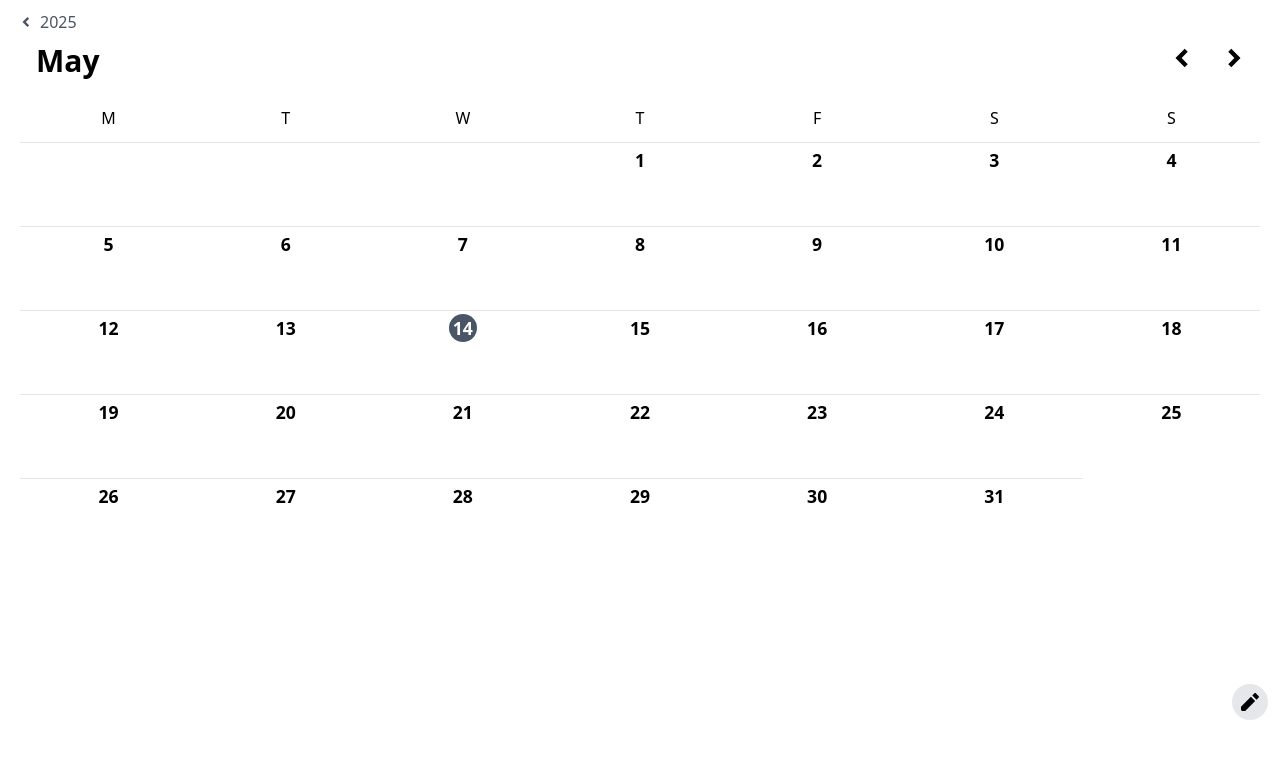
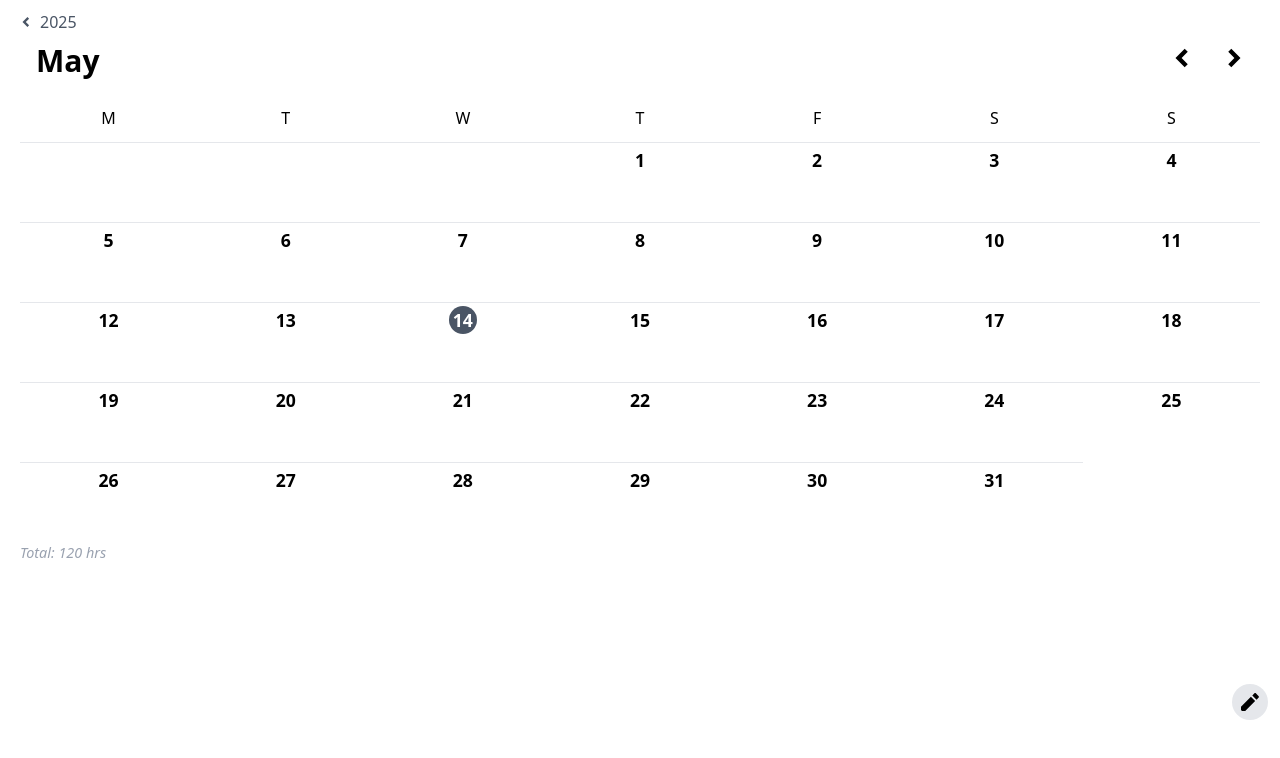
Before and after one commit to alexmonteirodev/gp-schedule-react, a React (Vite) app: page / in a window 1280 px wide. Shown: the top 758 px of the page. Built offline with nearby package versions, Linux system fonts and the light colour scheme.

Commit message:
upgrade hours and color text colors

```diff
--- a/src/Components/Calendar/Calendar.jsx
+++ b/src/Components/Calendar/Calendar.jsx
@@ -1,12 +1,14 @@
 import React from "react";
 import CalendarBody from "./CalendarBody";
 import CalendarHeader from "./CalendarHeader";
+import Hours from "./Hours";
 
 const Calendar = () => {
   return (
     <section>
       <CalendarHeader />
       <CalendarBody />
+      <Hours />
     </section>
   );
 };
--- a/src/Components/Calendar/CalendarBody.jsx
+++ b/src/Components/Calendar/CalendarBody.jsx
@@ -28,7 +28,7 @@ const CalendarBody = () => {
       {daysArray.map((day, i) => (
         <div
           key={i}
-          className={`h-21 text-center font-bold text-[1.10rem] border-t-1 border-gray-200 relative pt-1 ${
+          className={`h-20 text-center font-bold text-[1.10rem] border-t-1 border-gray-200 relative pt-1 ${
             day === currentDate ? " text-white" : ""
           }`}
         >
@@ -37,7 +37,9 @@ const CalendarBody = () => {
             <div className="size-7 z-[-1] top-[.1875rem] absolute left-1/2 -translate-x-1/2 rounded-full bg-gray-600"></div>
           )}
           {/* {day != null ? (
-            <div className="h-4 mt-1 w-11 m-auto bg-gray-100 rounded-md border-1 border-gray-300"></div>
+            <p className="h-4 mt-1 w-11 m-auto bg-yellow-400 rounded-md border-1 border-gray-300 text-[0.6rem] font-medium">
+              Morning
+            </p>
           ) : (
             ""
           )} */}
--- /dev/null
+++ b/src/Components/Calendar/Hours.jsx
@@ -0,0 +1,7 @@
+import React from "react";
+
+const Hours = () => {
+  return <p className="text-gray-400 text-[0.9rem] italic">Total: 120 hrs</p>;
+};
+
+export default Hours;
--- a/src/Components/Edit/Options.jsx
+++ b/src/Components/Edit/Options.jsx
@@ -9,11 +9,11 @@ const Options = () => {
       </div>
       <div>
         <div className="bg-green-500 size-5 rounded-full"></div>
-        <div>Afternoon</div>
+        <div className="text-gray-500">Afternoon</div>
       </div>
       <div>
         <div className="bg-blue-600 size-5 rounded-full"></div>
-        <div>Night</div>
+        <div className="text-gray-500">Night</div>
       </div>
     </div>
   );
```
